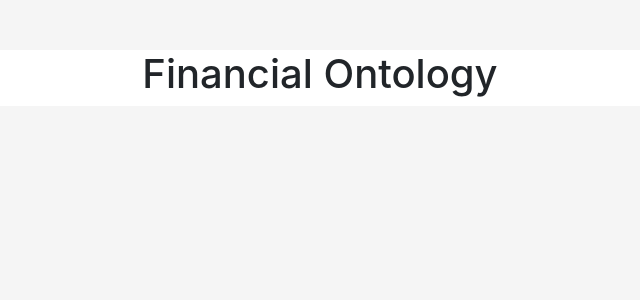
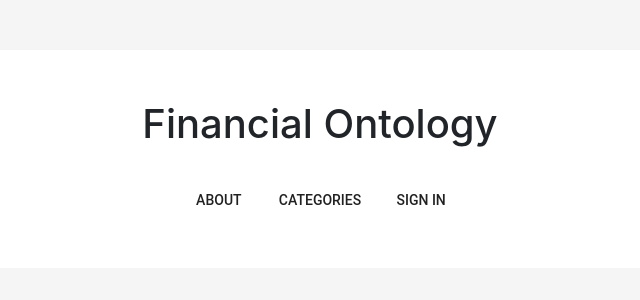
Before and after one commit to GinoConte/ontology, a React (Create React App) app: page / in a window 1280 px wide. Shown: the top 300 px of the page, without its empty margins (320-960 px from the left). Built offline with nearby package versions, Linux system fonts and the light colour scheme.

Commit message:
feat: add buttons to home page

```diff
--- a/src/containers/Home/Home.css
+++ b/src/containers/Home/Home.css
@@ -2,4 +2,9 @@
   text-align: center;
   background-color: white;
   margin-top: 50px;
+  padding: 50px 0;
 }
+
+.Home-buttons-container {
+  margin-top: 25px;
+}
--- a/src/containers/Home/index.js
+++ b/src/containers/Home/index.js
@@ -2,6 +2,7 @@ import React, { Component } from 'react';
 import 'bootstrap/dist/css/bootstrap.min.css';
 import { Col, Row, Container } from 'reactstrap'
 
+import FlatButton from 'material-ui/FlatButton';
 import MuiThemeProvider from 'material-ui/styles/MuiThemeProvider';
 
 import './Home.css';
@@ -13,7 +14,14 @@ class Home extends Component {
         <Container className="Home">
           <Row>
             <Col xs={12}>
-                <h1>Financial Ontology</h1>
+              <h1>Financial Ontology</h1>
+            </Col>
+            <Col xs={12}>
+              <div className="Home-buttons-container">
+                <FlatButton label="About" />
+                <FlatButton href="/categories" label="Categories" />
+                <FlatButton label="Sign in" />
+              </div>
             </Col>
           </Row>
         </Container>
```
